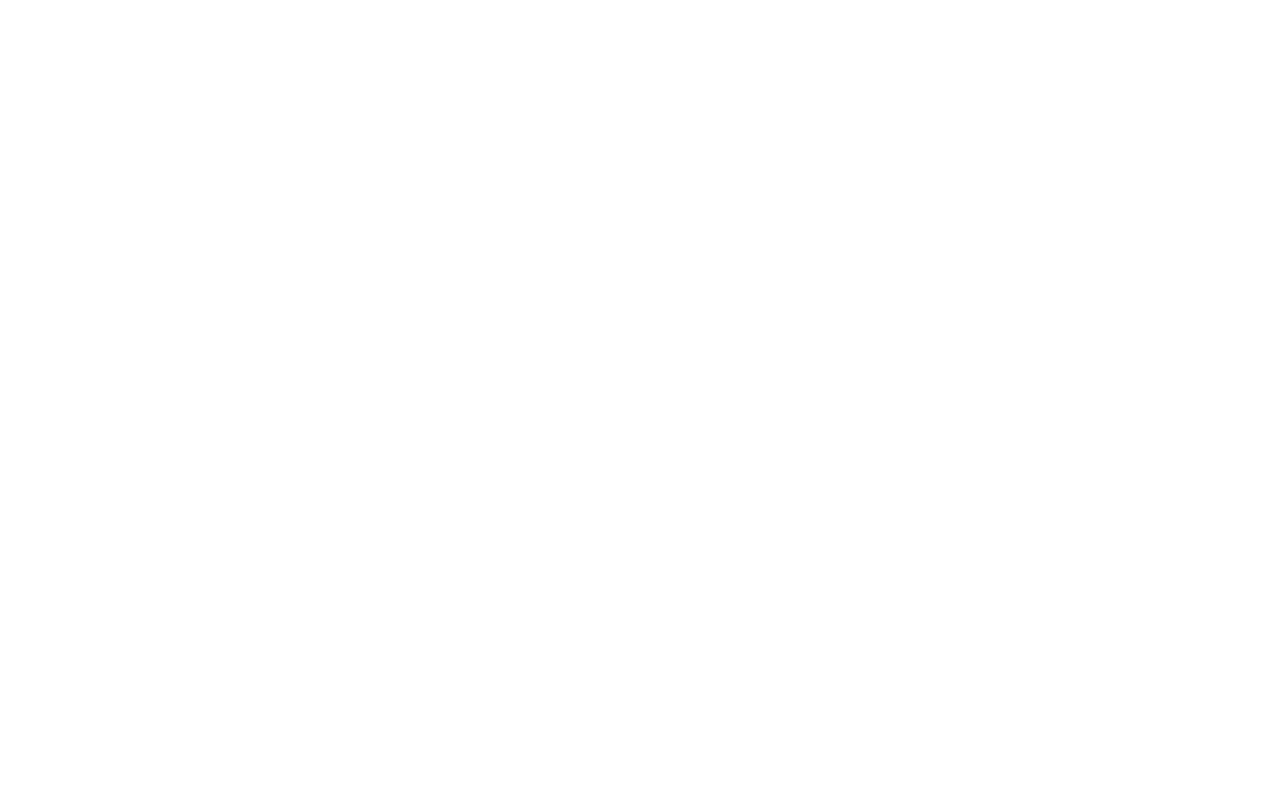
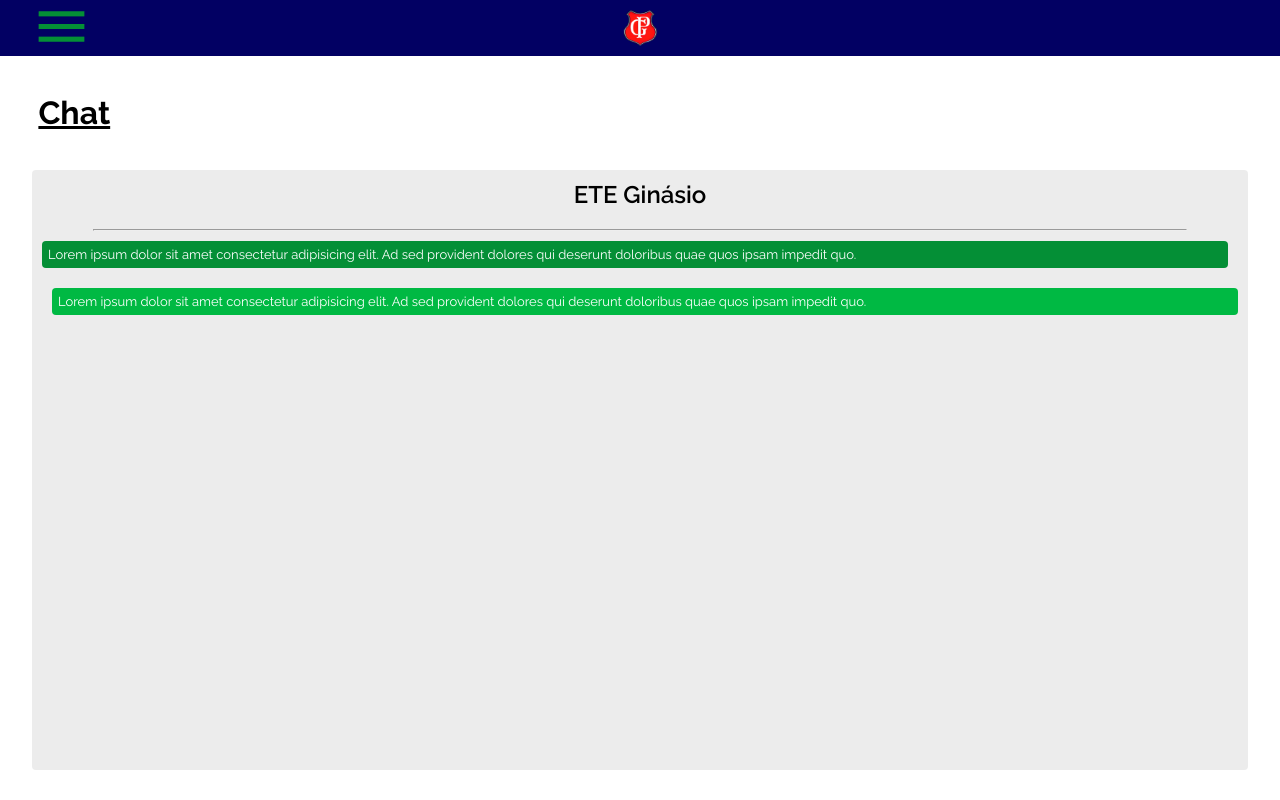
Before and after one commit to ETEGPC/gpc-web, a React (Create React App) app: page /chat in a window 1280 px wide. Before the commit this address had no page. Built offline with nearby package versions, Linux system fonts and the light colour scheme.

Commit message:
Chat criado.

```diff
--- a/src/PageRoutes/Routes.tsx
+++ b/src/PageRoutes/Routes.tsx
@@ -1,5 +1,5 @@
 import { BrowserRouter, Route, Routes as Rts} from 'react-router-dom';
-import { LoginScreen, LatestNews, NewsOpen } from '../components/Exports';
+import { LoginScreen, LatestNews, NewsOpen, Chat } from '../components/Exports';
 
 export function Routes(){
 	return(
@@ -9,6 +9,7 @@ export function Routes(){
 				<Route path="" element={<LoginScreen />} />
 				<Route path="/ultimasNoticias" element={<LatestNews />} />
 				<Route path="/noticiaAberta" element={<NewsOpen />} />
+				<Route path="/chat" element={<Chat/>}></Route>
 			</Rts>
 		</BrowserRouter>
 
--- a/src/components/Exports.tsx
+++ b/src/components/Exports.tsx
@@ -3,3 +3,4 @@ export * from './HeaderBack';
 export * from '../pages/LoginScreen';
 export * from './Menu';
 export * from '../pages/NewsOpen';
+export * from '../pages/Chat';
--- /dev/null
+++ b/src/pages/Chat.tsx
@@ -0,0 +1,42 @@
+import { Menu } from '../components/Menu';
+import eteLogo from '../images/eteLogo.png';
+import sendIcon from '../images/icons/send_icon.png';
+import '../styles/pages/chat.css';
+
+export function Chat(){
+    return(
+
+        <div className='chat-container'>
+
+            <Menu />
+            <h1 className='chat-container-h1'>Chat</h1>
+
+            <div className='chat-subContiner'>
+
+                <header className='chat-header'>
+                    <h2 className='chat-header-h2'>ETE Ginásio</h2>
+                </header>
+                <hr className='chat-hr' />
+
+                <div className='chat-message1'>
+                    <p className='chat-message1-p'>Lorem ipsum dolor sit amet consectetur adipisicing elit. Ad sed provident dolores qui deserunt doloribus quae quos ipsam impedit quo.</p>
+                </div>
+
+                <div className='chat-message2'>
+                    <p className='chat-message2-p'>Lorem ipsum dolor sit amet consectetur adipisicing elit. Ad sed provident dolores qui deserunt doloribus quae quos ipsam impedit quo.</p>
+                </div>
+
+                <div className='sendMessage'>
+
+                        <textarea className='chat-textarea' placeholder="Digite algo"></textarea>
+                        <button className='chat-button'><img className='chat-button-img' src={sendIcon} /></button>
+                </div>
+
+
+
+            </div>
+
+        </div>
+
+    );
+}
--- a/src/styles/components/Menu.css
+++ b/src/styles/components/Menu.css
@@ -79,7 +79,8 @@
 .menu-closed {
   height: 7vh;
   display: flex;
-  z-index: 2;
+  z-index: 1;
+  position: sticky;
 }
 
 .menu-button {
--- /dev/null
+++ b/src/styles/pages/chat.css
@@ -0,0 +1,112 @@
+* {
+    font-family: 'Raleway', sans-serif;
+}
+
+.chat-container {
+
+}
+
+.chat-container-h1 {
+    margin: 3% 0% 3% 3%;
+    font-size: 32px;
+    text-decoration: underline;
+}
+
+.chat-subContiner {
+    background-color: rgba(217, 217, 217, 0.5);
+    width: 95vw;
+    margin: 0 auto;
+    border-radius: 4px;
+    height: 75vh;
+}
+
+.chat-header {
+
+}
+
+.chat-header-img {
+
+}
+
+.chat-header-h2 {
+    text-align: center;
+    font-weight: 600;
+    margin: 10px 0;
+}
+
+.chat-hr {
+    width: 90%;
+    margin: 10px auto;
+}
+
+.chat-message1 {
+    background-color: #048F36;
+    border-radius: 4px;
+    min-width: 1ch;
+    margin: 10px 20px 20px 10px;
+    align-self: start;
+    min-height: 1ch;
+}
+
+.chat-message1-p {
+    font-size: 13px;
+    color: white;
+    padding: 6px;
+}
+
+.chat-message2 {
+    background-color: #00B943;
+    border-radius: 4px;
+    margin: 10px 10px 20px 20px;
+    align-self: end;
+    min-width: 1ch;
+    min-height: 1ch;
+}
+
+.chat-message2-p {
+    font-size: 13px;
+    color: white;
+    padding: 6px
+}
+
+.sendMessage {
+
+}
+
+.chat-textarea {
+    background-color: transparent;
+    outline: none;
+    width: 88%;
+
+    margin: 0 auto;
+    font-size: 16px;
+    min-height: 1ch;
+    border-radius: 0px;
+    border-bottom: 1px solid gray;
+    border-top: none;
+    border-left: none;
+    border-right: none;
+    resize: none;
+
+}
+
+.sendMessage {
+    display: flex;
+    margin: 100% auto 0px auto;
+    padding: 4px;
+}
+
+.chat-button {
+    outline: none;
+    border: none;
+    display: flex;
+    width: 40px;
+    background-color: transparent;
+    cursor: pointer;
+}
+
+.chat-button-img {
+    width: 25px;
+    padding: 2px;
+    margin: auto;
+}
--- a/src/styles/pages/loginScreen.css
+++ b/src/styles/pages/loginScreen.css
@@ -5,30 +5,13 @@
 }
 
 .loginScreen-h1 {
-
 	color: white;
-	font-size: 32px;
-	margin: 5% 0 5% 5%;
+	font-size: 30px;
+	margin: 5% auto;
 	width: 17ch;
 	overflow: hidden;
-	animation: typing 2s steps(21), bliking 10s infinite step-end alternate;
-	white-space: nowrap;
-}
-
-
-
-
-@keyframes typing {
-	from {
-		width: 0;
-	}
-}
-
-
-@keyframes bliking {
-	50% {
-		border-color: transparent;
-	}
+	text-align: center;
+	transition: 0.4s;
 }
 
 
```
